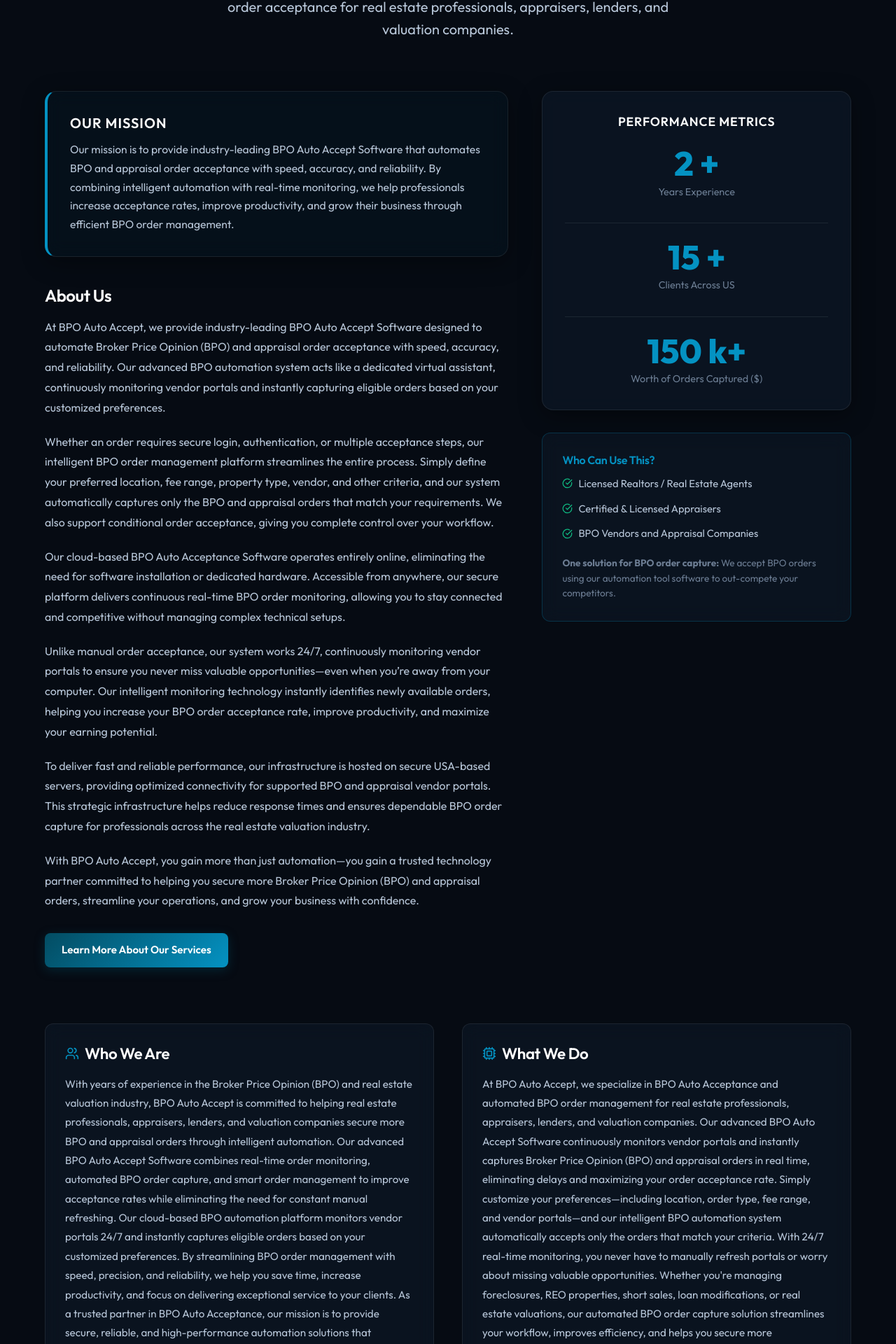
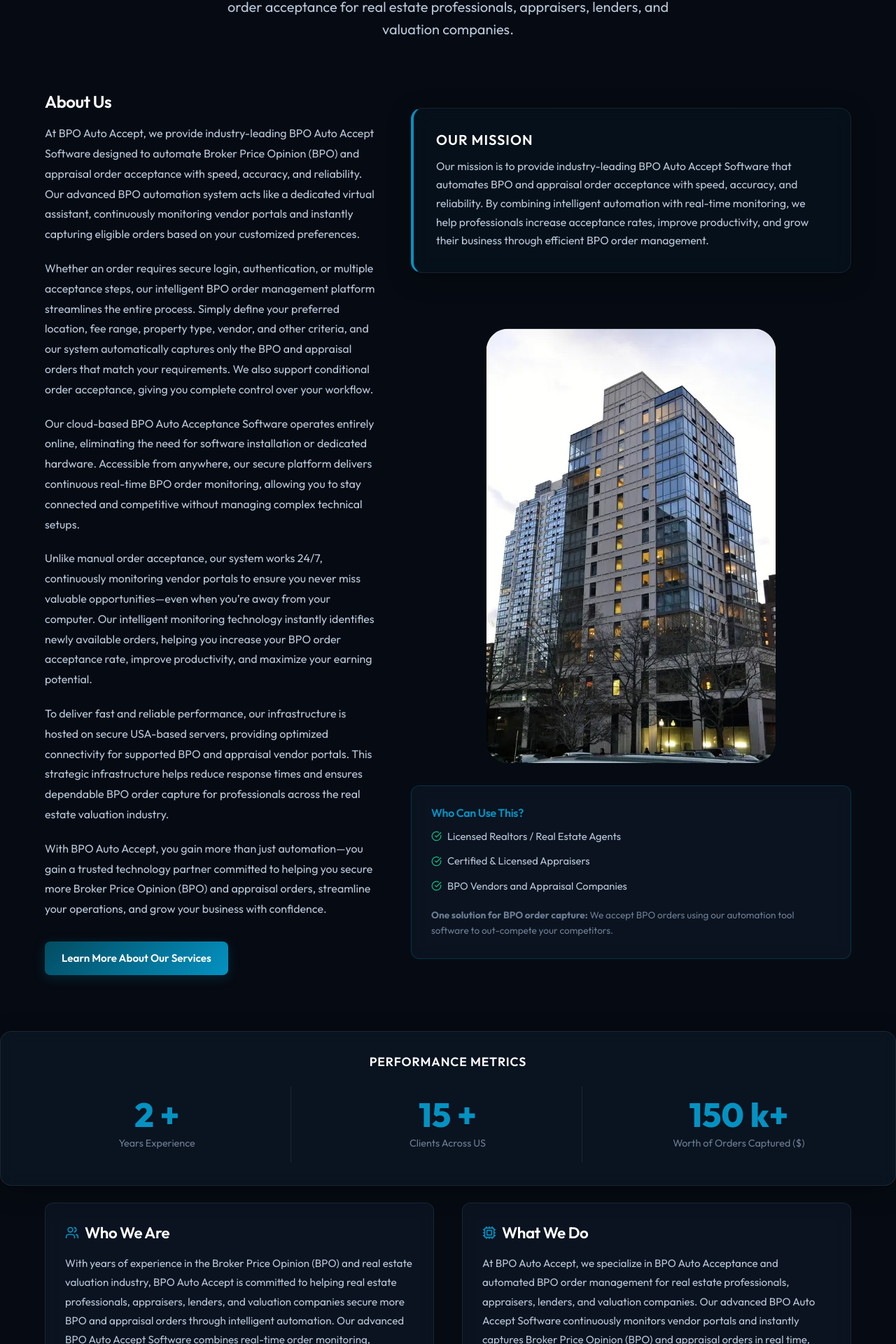
Before and after one commit to akashtinu/bpo-auto, a React app: page /about in a window 1280 px wide. Shown: the part 392-2312 px from the top of the page at 70% size. Built offline with nearby package versions, Linux system fonts and the light colour scheme; no server answers; the HTML template or start-up script is replaced by a standard one.

Commit message:
update react code

```diff
--- a/src/App.css
+++ b/src/App.css
@@ -127,6 +127,23 @@
   .about-page .hero-title {
     font-size: 2.2rem !important;
   }
+
+  .about-metrics-grid {
+    display: flex !important;
+    flex-direction: column !important;
+    gap: 1rem !important;
+  }
+
+  .about-metric {
+    border-right: none !important;
+    border-top: 1px solid var(--border-color) !important;
+    padding-top: 1rem !important;
+  }
+
+  .about-metric:first-child {
+    border-top: none !important;
+    padding-top: 0 !important;
+  }
 }
 
 /* Select dropdown styling */
--- a/src/components/Navbar.jsx
+++ b/src/components/Navbar.jsx
@@ -122,13 +122,13 @@ const Navbar = () => {
               <ShoppingCart size={20} />
               {cartCount > 0 && <span className="cart-badge">{cartCount}</span>}
             </Link>
-            <button
+            {/* <button
               className="nav-action-icon"
               onClick={() => setShowSearch(!showSearch)}
               aria-label="Search"
             >
               <Search size={20} />
-            </button>
+            </button> */}
           </div>
 
           {/* Mobile Menu Toggle */}
@@ -138,7 +138,7 @@ const Navbar = () => {
         </div>
 
         {/* Search Bar Dropdown */}
-        {showSearch && (
+        {/* {showSearch && (
           <div className="search-dropdown">
             <div className="container" style={{ display: 'flex', gap: '0.75rem' }}>
               <input
@@ -155,7 +155,7 @@ const Navbar = () => {
               </button>
             </div>
           </div>
-        )}
+        )} */}
       </nav>
 
       {/* ─── Mobile Menu ─── */}
@@ -179,6 +179,8 @@ const Navbar = () => {
             <a href="https://linkedin.com" target="_blank" rel="noopener noreferrer" className="social-icon"><Linkedin size={18} /></a>
             <a href="https://instagram.com" target="_blank" rel="noopener noreferrer" className="social-icon"><Instagram size={18} /></a>
             <a href="mailto:info@bpoautoaccept.com" className="social-icon"><Mail size={18} /></a>
+            <a href="/cart" className="social-icon"><ShoppingCart size={18} /> </a>
+
           </div>
 
           <hr style={{ border: 'none', borderTop: '1px solid var(--border-color)', margin: '0.5rem 0' }} />
--- a/src/index.css
+++ b/src/index.css
@@ -128,6 +128,8 @@ a:hover {
 
 /* Glassmorphism Utilities */
 .glass-panel {
+  /* display:flex;
+  flex-direction: column; */
   background: var(--bg-surface);
   backdrop-filter: var(--glass-blur);
   -webkit-backdrop-filter: var(--glass-blur);
@@ -135,6 +137,7 @@ a:hover {
   border-radius: 16px;
   box-shadow: 0 8px 32px 0 rgba(0, 0, 0, 0.37);
   transition: var(--transition-smooth);
+  margin-bottom: 1.5rem;
 }
 
 .glass-panel:hover {
@@ -572,6 +575,13 @@ a:hover {
     align-items: center;
     justify-content: end;
 }
+.sidebar{
+  height: 130px;
+}
+/* .portals-grid{
+   grid-template-columns: repeat(2, 1fr);
+    gap: 10px;
+} */
 
 }
 
--- a/src/pages/About.jsx
+++ b/src/pages/About.jsx
@@ -2,6 +2,8 @@ import React from 'react';
 import { Link } from 'react-router-dom';
 import { Shield, Target, Award, Users, Cpu, FileText, CheckCircle, Zap } from 'lucide-react';
 import '../index.css';
+import office from '../assets/Image-7.webp';
+
 const About = () => {
   return (
     <div className="about-page" style={{ paddingBottom: '5rem' }}>
@@ -21,18 +23,11 @@ const About = () => {
 
       {/* ─── Mission & Intro Grid ─── */}
       <section className="container" style={{ marginBottom: '5rem' }}>
-        <div className="about-main-grid" style={{ display: 'grid', gridTemplateColumns: '1.2fr 0.8fr', gap: '3rem', alignItems: 'start' }}>
+        <div className="about-main-grid" style={{ display: 'grid', gridTemplateColumns: '1.2fr 0.8fr', gap: '3rem', alignItems: 'center' }}>
 
           {/* Left: Mission & Details */}
           <div>
-            <div className="glass-panel" style={{ padding: '2rem', borderLeft: '4px solid var(--primary)', background: 'rgba(4,146,194,0.04)', marginBottom: '2.5rem' }}>
-              <h3 style={{ color: 'var(--text-bright)', marginBottom: '0.75rem', fontSize: '1.25rem', textTransform: 'uppercase', letterSpacing: '0.05em' }}>
-                Our Mission
-              </h3>
-              <p style={{ fontSize: '0.98rem', lineHeight: 1.7, color: 'var(--text-main)' }}>
-                Our mission is to provide industry-leading BPO Auto Accept Software that automates BPO and appraisal order acceptance with speed, accuracy, and reliability. By combining intelligent automation with real-time monitoring, we help professionals increase acceptance rates, improve productivity, and grow their business through efficient BPO order management.
-              </p>
-            </div>
+
 
             <h3 style={{ fontSize: '1.5rem', marginBottom: '1rem', color: 'var(--text-bright)' }}>About Us</h3>
             <div style={{ display: 'flex', flexDirection: 'column', gap: '1.25rem', color: 'var(--text-main)', lineHeight: 1.8 }}>
@@ -62,10 +57,10 @@ const About = () => {
           </div>
 
           {/* Right: Counter Stats & Side Details */}
-          <div className="about-side-stack" style={{ display: 'flex', flexDirection: 'column', gap: '2rem' }}>
+         <div className="about-side-stack" style={{ display: 'flex', flexDirection: 'column', gap: '2rem' }}>
 
             {/* Stats Panel */}
-            <div className="glass-panel" style={{ padding: '2rem', textAlign: 'center' }}>
+            {/* <div className="glass-panel" style={{ padding: '2rem', textAlign: 'center' }}>
               <h4 style={{ marginBottom: '1.5rem', fontSize: '1.1rem', textTransform: 'uppercase', letterSpacing: '0.05em' }}>Performance Metrics</h4>
               <div style={{ display: 'flex', flexDirection: 'column', gap: '2rem' }}>
                 <div>
@@ -81,7 +76,19 @@ const About = () => {
                   <div style={{ fontSize: '0.9rem', color: 'var(--text-muted)', marginTop: '0.35rem' }}>Worth of Orders Captured ($)</div>
                 </div>
               </div>
+            </div> */}
+
+<div className="glass-panel" style={{ padding: '2rem', borderLeft: '4px solid var(--primary)', background: 'rgba(4,146,194,0.04)', marginBottom: '2.5rem' }}>
+              <h3 style={{ color: 'var(--text-bright)', marginBottom: '0.75rem', fontSize: '1.25rem', textTransform: 'uppercase', letterSpacing: '0.05em' }}>
+                Our Mission
+              </h3>
+              <p style={{ fontSize: '0.98rem', lineHeight: 1.7, color: 'var(--text-main)' }}>
+                Our mission is to provide industry-leading BPO Auto Accept Software that automates BPO and appraisal order acceptance with speed, accuracy, and reliability. By combining intelligent automation with real-time monitoring, we help professionals increase acceptance rates, improve productivity, and grow their business through efficient BPO order management.
+              </p>
             </div>
+
+
+            <img src={office} alt="" />
 
             {/* Quick Who-We-Are Summary Box */}
             <div className="glass-card" style={{ borderColor: 'rgba(4, 146, 194, 0.25)' }}>
@@ -107,8 +114,26 @@ const About = () => {
 
           </div>
 
+
         </div>
       </section>
+        <div className="glass-panel about-metrics" style={{ padding: '2rem', textAlign: 'center' }}>
+          <h4 style={{ marginBottom: '1.5rem', fontSize: '1.1rem', textTransform: 'uppercase', letterSpacing: '0.05em' }}>Performance Metrics</h4>
+          <div className="about-metrics-grid" style={{ display: 'flex', justifyContent: 'space-between', gap: '2rem', flexWrap: 'wrap' }}>
+            <div className="about-metric" style={{ flex: '1 1 180px', minWidth: '120px', padding: '1rem 0.5rem', borderRight: '1px solid var(--border-color)' }}>
+              <div style={{ fontSize: '3rem', fontWeight: 900, color: 'var(--primary)', lineHeight: 1 }}>2 +</div>
+              <div style={{ fontSize: '0.9rem', color: 'var(--text-muted)', marginTop: '0.35rem' }}>Years Experience</div>
+            </div>
+            <div className="about-metric" style={{ flex: '1 1 180px', minWidth: '120px', padding: '1rem 0.5rem', borderRight: '1px solid var(--border-color)' }}>
+              <div style={{ fontSize: '3rem', fontWeight: 900, color: 'var(--primary)', lineHeight: 1 }}>15 +</div>
+              <div style={{ fontSize: '0.9rem', color: 'var(--text-muted)', marginTop: '0.35rem' }}>Clients Across US</div>
+            </div>
+            <div className="about-metric" style={{ flex: '1 1 180px', minWidth: '120px', padding: '1rem 0.5rem' }}>
+              <div style={{ fontSize: '3rem', fontWeight: 900, color: 'var(--primary)', lineHeight: 1 }}>150 k+</div>
+              <div style={{ fontSize: '0.9rem', color: 'var(--text-muted)', marginTop: '0.35rem' }}>Worth of Orders Captured ($)</div>
+            </div>
+          </div>
+        </div>
 
       {/* ─── Who We Are & What We Do ─── */}
       <section className="container" style={{ marginBottom: '5rem' }}>
--- a/src/pages/Cart.jsx
+++ b/src/pages/Cart.jsx
@@ -74,7 +74,7 @@ const Cart = () => {
                       onClick={() => removeFromCart(item.id)}
                       style={{ background: 'transparent', border: 'none', color: 'var(--danger)', display: 'flex', alignItems: 'center', gap: '0.25rem', cursor: 'pointer', fontSize: '0.9rem' }}
                     >
-                      <Trash2 size={16} /> Remove
+                       <Trash2 size={16} />
                     </button>
                   </div>
                 </div>
```
Also changed, not shown: src/assets/Image-7.webp (added).
